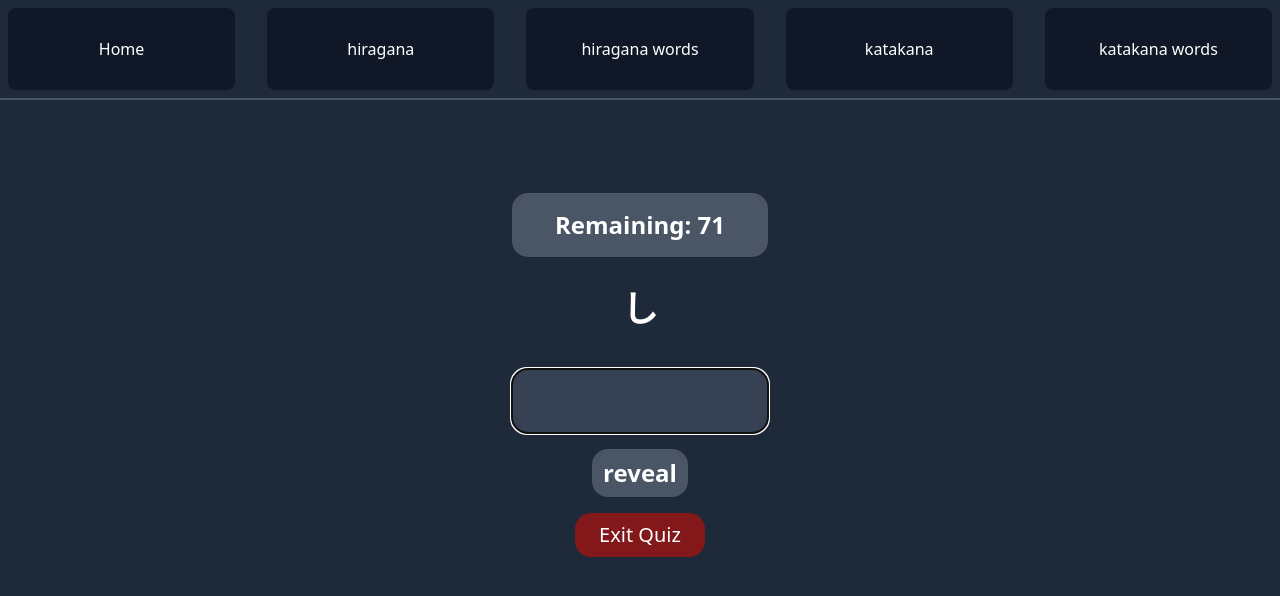
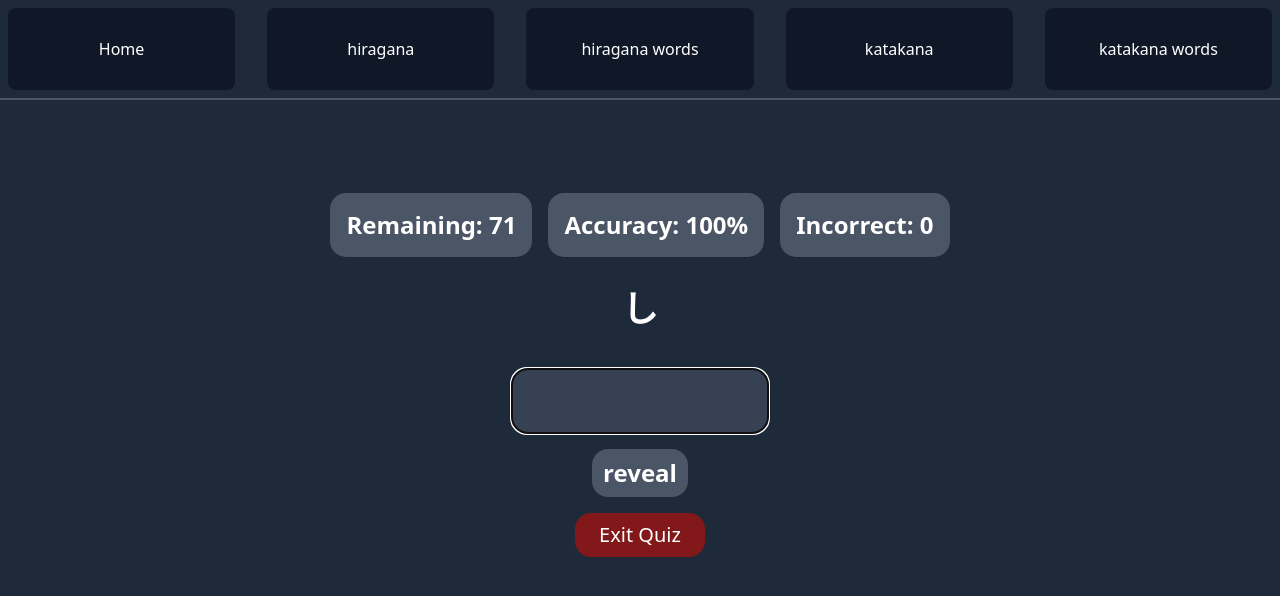
Before and after one commit to AngelMoreno24/Japanese-FlashCards, a React app in the folder frontend/: page /hiragana in a window 1280 px wide. Both pictures are taken after a click on the button "quizMode". Shown: the top 596 px of the page. Built offline with nearby package versions, Linux system fonts and the light colour scheme; the HTML template or start-up script is replaced by a standard one.

Commit message:
added accuracy/ incorrect counter

```diff
--- a/frontend/src/pages/HiraganaAlphabet.jsx
+++ b/frontend/src/pages/HiraganaAlphabet.jsx
@@ -72,6 +72,34 @@ const HiraganaAlphabet = () => {
   const [remaining, setRemaining] = useState(0);
   const [randomIndex, setRandomIndex] = useState(null);
   const [revealStatus, setRevealStatus] = useState(false);
+
+
+
+
+  const [incorrect, setIncorrect] = useState(0);
+  const [totalAttempts, setTotalAttempts] = useState(0);
+
+  useEffect(() => {
+    if (!inputValue || !currentPair) return;
+    const answer = hiraganaToRomanji[currentPair];
+    if (inputValue.length === answer.length) {
+      setTotalAttempts(prev => prev + 1); // increment total attempts
+      if (inputValue === answer) {
+        setInputValue('');
+        const newChart = quiz.filter((_, i) => i !== randomIndex);
+        setQuiz(newChart);
+        setRemaining(newChart.length);
+        setRevealStatus(false);
+        if (newChart.length > 0) selectCharacter(newChart);
+        else setCurrentPair(null);
+      } else {
+        setInputValue('');
+        setIncorrect(prev => prev + 1); // increment incorrect counter
+      }
+    }
+  }, [inputValue]);
+
+
 
   const getRandomInt = (max) => Math.floor(Math.random() * max);
 
@@ -230,9 +258,17 @@ const HiraganaAlphabet = () => {
   if (quizMode) {
     return (
       <>
-        <p className="text-2xl font-semibold text-center my-4 bg-gray-600 p-4 w-64 mx-auto rounded-2xl">
-          Remaining: {remaining}
-        </p>
+        <div className="flex justify-center gap-4 my-4">
+          <p className="text-2xl font-semibold bg-gray-600 p-4 rounded-2xl text-center">
+            Remaining: {remaining}
+          </p>
+          <p className="text-2xl font-semibold bg-gray-600 p-4 rounded-2xl text-center">
+            Accuracy: {totalAttempts ? Math.round(((totalAttempts - incorrect) / totalAttempts) * 100) : 100}%
+          </p>
+          <p className="text-2xl font-semibold bg-gray-600 p-4 rounded-2xl text-center">
+            Incorrect: {incorrect}
+          </p>
+        </div>
         <p className="text-4xl font-semibold text-center my-4 p-4 w-64 mx-auto h-20">
           {revealStatus ? hiraganaToRomanji[currentPair] : currentPair}
         </p>
```
